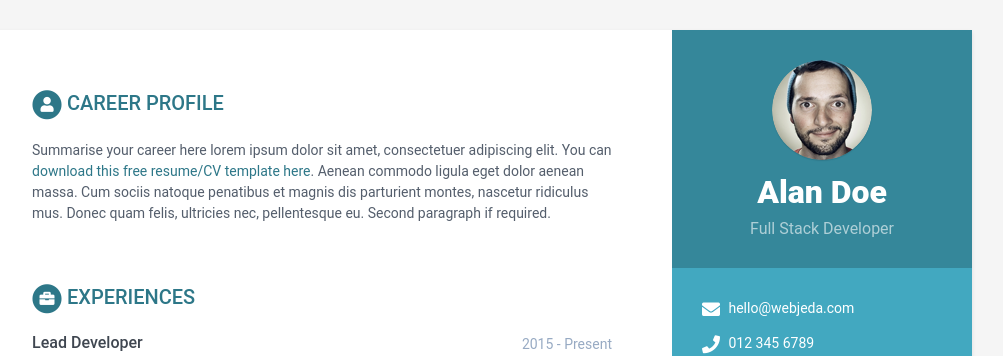
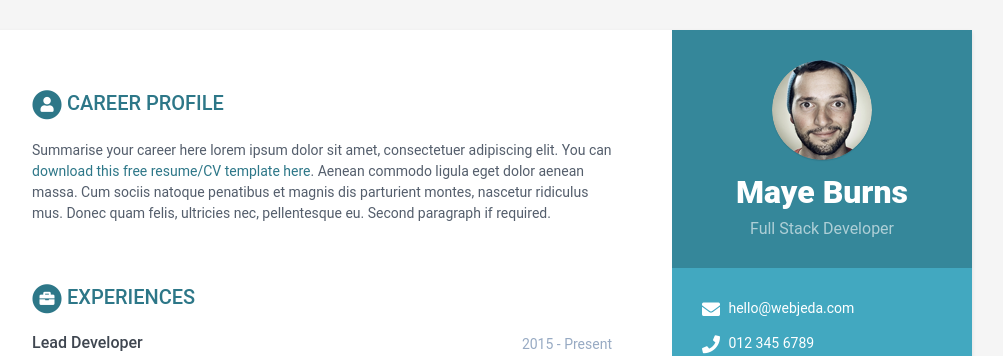
Before and after one commit to burnsmay/burnsmay.github.io, a Jekyll site: the page built from index.html, in a window 1280 px wide and 900 px high. Shown: the top 356 px of the window, without its empty margins (168-1171 px from the left). Built offline with Jekyll 4.4.1, drawn with Linux system fonts in a browser that asks for light colours.

Commit message:
Update data.yml name

```diff
--- a/_data/data.yml
+++ b/_data/data.yml
@@ -8,7 +8,7 @@ sidebar:
     education: True # set to False if you want education in main section instead of in sidebar
 
     # Profile information
-    name: Alan Doe
+    name: Maye Burns
     tagline: Full Stack Developer
     avatar: profile.png  #place a 100x100 picture inside /assets/images/ folder and provide the name of the file below
 
```
